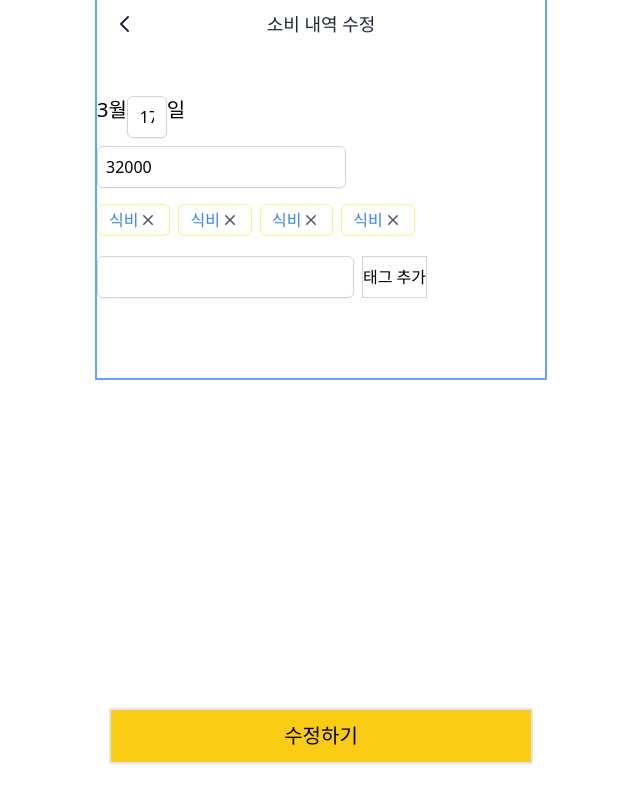
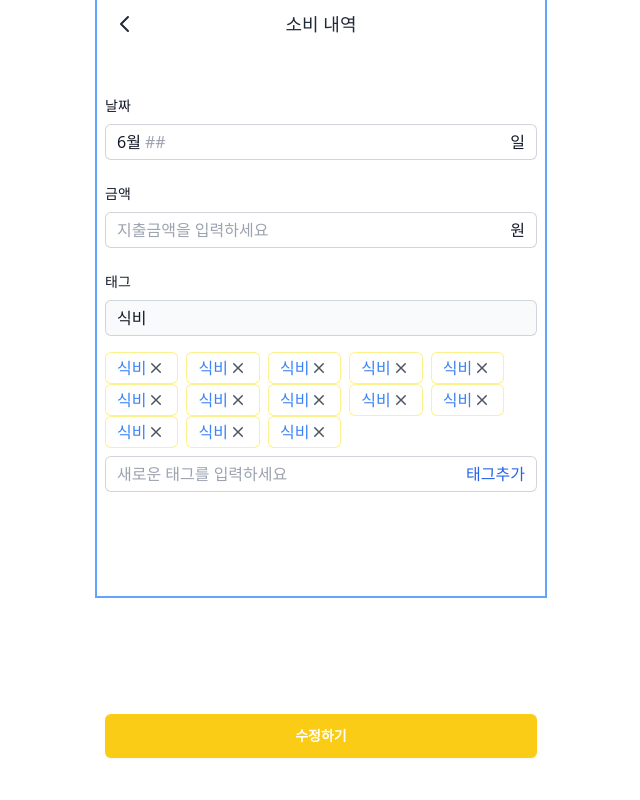
Before and after one commit to moonyoungchu/gagyeboo-project, a Next.js app in the folder Frontend/gongyu-gagyebu/: page /items/0 in a window 1280 px wide. Shown: the whole page, without its empty margins (319-959 px from the left). Built offline with nearby package versions, Linux system fonts and the light colour scheme.

Commit message:
feat: 소비내역(수정)페이지 UI 작업

```diff
--- a/Frontend/gongyu-gagyebu/pages/items/[id].tsx
+++ b/Frontend/gongyu-gagyebu/pages/items/[id].tsx
@@ -3,38 +3,128 @@ import Head from "next/head";
 import Layout from "../../components/layout";
 import Tag from "../../components/tag";
 
-const Input: NextPage = () => {
+const EditPage: NextPage = () => {
   return (
-    <Layout canGoBack={true} title={"소비 내역 수정"}>
+    <Layout canGoBack={true} title={"소비 내역"}>
       <Head>
-        <title>{`소비 내역 수정`}</title>
+        <title>{`소비 내역`}</title>
       </Head>
 
-      <div className="flex text-xl"> 3월 <input value="17" id="addtag" className="w-10 appearance-none border border-gray-300 rounded-md shadow-sm placeholder-gray-400 focus:outline-none focus:ring-orange-500 focus:border-orange-500"></input>일 </div>
+      <div className="px-2 pb-2">
+        <form className="">
+          <div className=" grid grid-cols-1 gap-x-8 gap-y-6">
+            <div>
+              <label
+                htmlFor="date"
+                className="block text-sm font-medium text-gray-900"
+              >
+                날짜
+              </label>
+              <div className="mt-2">
+                <div
+                  className="flex rounded-md
+                ring-1 ring-inset ring-gray-300
+                focus-within:ring-2 focus-within:ring-inset focus-within:ring-yellow-400"
+                >
+                  <span className="flex select-none items-center pl-3 text-gray-900">
+                    {"6월"}
+                  </span>
 
-      <div className="flex mt-2">
                   <input
-          id="amount"
-          value="32000"
-          className="w-30 appearance-none p-2 border border-gray-300 rounded-md shadow-sm placeholder-gray-400 focus:outline-none focus:ring-orange-500 focus:border-orange-500"
+                    type="text"
+                    name="date"
+                    className="block flex-1 border-0 bg-transparent py-1.5 pl-1 text-gray-900 placeholder:text-gray-400 focus:ring-0"
+                    placeholder="##"
                   />
+                  <span className="flex select-none items-center pr-3 text-gray-900">
+                    일
+                  </span>
+                </div>
+              </div>
             </div>
 
-      <div className="flex mt-4">
-        {[1, 1, 1, 1].map((_, i) => (
+            <div>
+              <label
+                htmlFor="amount"
+                className="block text-sm font-medium text-gray-900"
+              >
+                금액
+              </label>
+              <div className="mt-2">
+                <div
+                  className="flex rounded-md
+                ring-1 ring-inset ring-gray-300
+                focus-within:ring-2 focus-within:ring-inset focus-within:ring-yellow-400"
+                >
+                  <input
+                    type="text"
+                    name="amount"
+                    className="block flex-1 border-0 bg-transparent py-1.5 pl-3 text-gray-900 placeholder:text-gray-400 focus:ring-0"
+                    placeholder="지출금액을 입력하세요"
+                  />
+                  <span className="flex select-none items-center pr-3 text-gray-900">
+                    원
+                  </span>
+                </div>
+              </div>
+            </div>
+
+            <div>
+              <label
+                htmlFor="tag-name"
+                className="block text-sm font-medium text-gray-900"
+              >
+                태그
+              </label>
+              <div className="mt-2">
+                <div
+                  className="flex rounded-md bg-gray-50
+                ring-1 ring-inset ring-gray-300 py-1.5 pl-3 text-gray-900"
+                >
+                  {"식비"}
+                </div>
+              </div>
+            </div>
+          </div>
+        </form>
+
+        <div className="my-4">
+          <div className="flex flex-wrap">
+            {[1, 1, 1, 1, 1, 1, 1, 1, 1, 1, 1, 1, 1].map((_, i) => (
               <Tag id={i} key={i} name={"식비"} />
             ))}
           </div>
 
-      <div className="flex mt-5">
-       <input id="addtag" className="appearance-none border border-gray-300 rounded-md shadow-sm placeholder-gray-400 focus:outline-none focus:ring-orange-500 focus:border-orange-500"></input>
-       <button className="border border-gray-300 mx-2">태그 추가</button>
+          <div>
+            <div className="mt-2">
+              <div
+                className="flex rounded-md
+                ring-1 ring-inset ring-gray-300
+                focus-within:ring-1 focus-within:ring-inset focus-within:ring-blue-400"
+              >
+                <input
+                  type="text"
+                  name="new-tag"
+                  className="block flex-1 border-0 bg-transparent py-1.5 pl-3 text-gray-900 placeholder:text-gray-400 focus:ring-0"
+                  placeholder="새로운 태그를 입력하세요"
+                />
+                <span className="flex select-none items-center pr-3 text-blue-600">
+                  태그추가
+                </span>
+              </div>
+            </div>
+          </div>
+        </div>
       </div>
 
-      <div
-        className="w-full h-12 max-w-md bottom-10 fixed flex justify-center items-center"
+      <div className="w-full h-12 max-w-md bottom-10 fixed flex justify-center items-center">
+        <button
+          type="submit"
+          className="block w-full rounded-md py-3 mx-2
+              text-center text-sm font-semibold text-white shadow-sm
+              bg-yellow-400 hover:bg-yellow-300
+              focus-visible:outline focus-visible:outline-2 focus-visible:outline-offset-2 focus-visible:outline-yellow-400"
         >
-        <button className="w-full mx-3 py-3 flex text-xl items-center justify-center bg-yellow-400 border-solid border-2">
           수정하기
         </button>
       </div>
@@ -42,4 +132,4 @@ const Input: NextPage = () => {
   );
 };
 
-export default Input;
+export default EditPage;
```
Lines whose indentation alone changed are shown as unchanged.
